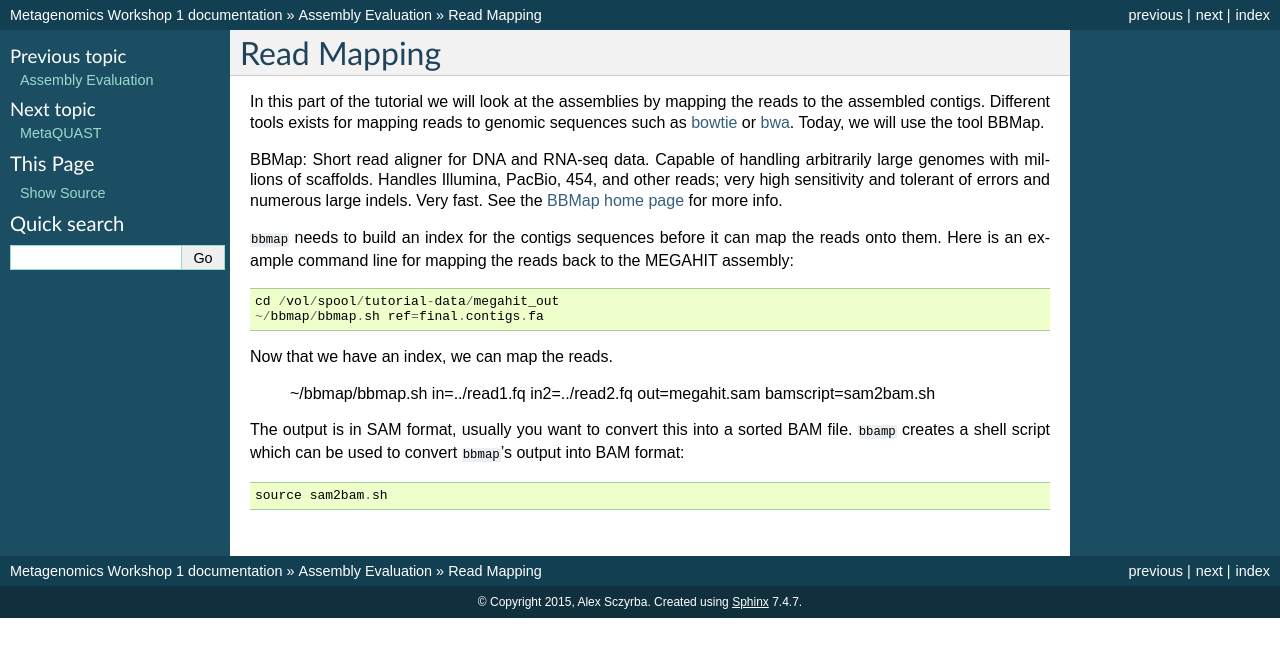
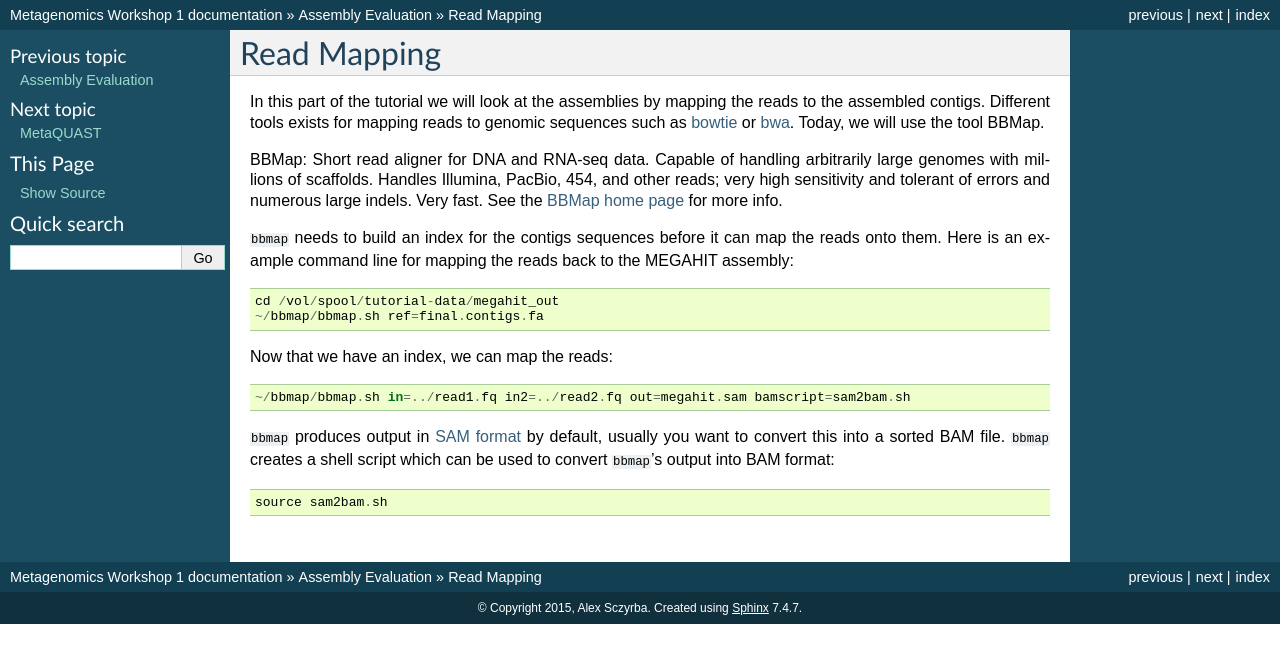
Before and after one commit to metagenomics/metagenomics-workshop, a Sphinx documentation site: the page built from docs/evaluation/mapping.rst, in a window 1280 px wide. Shown: the top 663 px of the page. Built offline with Sphinx 7.4.7, drawn with Linux system fonts in a browser that asks for light colours.

Commit message:
Update mapping.rst

```diff
--- a/docs/evaluation/mapping.rst
+++ b/docs/evaluation/mapping.rst
@@ -12,10 +12,10 @@ BBMap: Short read aligner for DNA and RNA-seq data. Capable of handling arbitrar
   cd /vol/spool/tutorial-data/megahit_out
   ~/bbmap/bbmap.sh ref=final.contigs.fa
 
-Now that we have an index, we can map the reads.
+Now that we have an index, we can map the reads::
 
   ~/bbmap/bbmap.sh in=../read1.fq in2=../read2.fq out=megahit.sam bamscript=sam2bam.sh
 
-The output is in SAM format, usually you want to convert this into a sorted BAM file. ``bbamp`` creates a shell script which can be used to convert ``bbmap``'s output into BAM format::
+``bbmap`` produces output in `SAM format <http://samtools.github.io/hts-specs/SAMv1.pdf>`_ by default, usually you want to convert this into a sorted BAM file. ``bbmap`` creates a shell script which can be used to convert ``bbmap``'s output into BAM format::
 
   source sam2bam.sh
```
